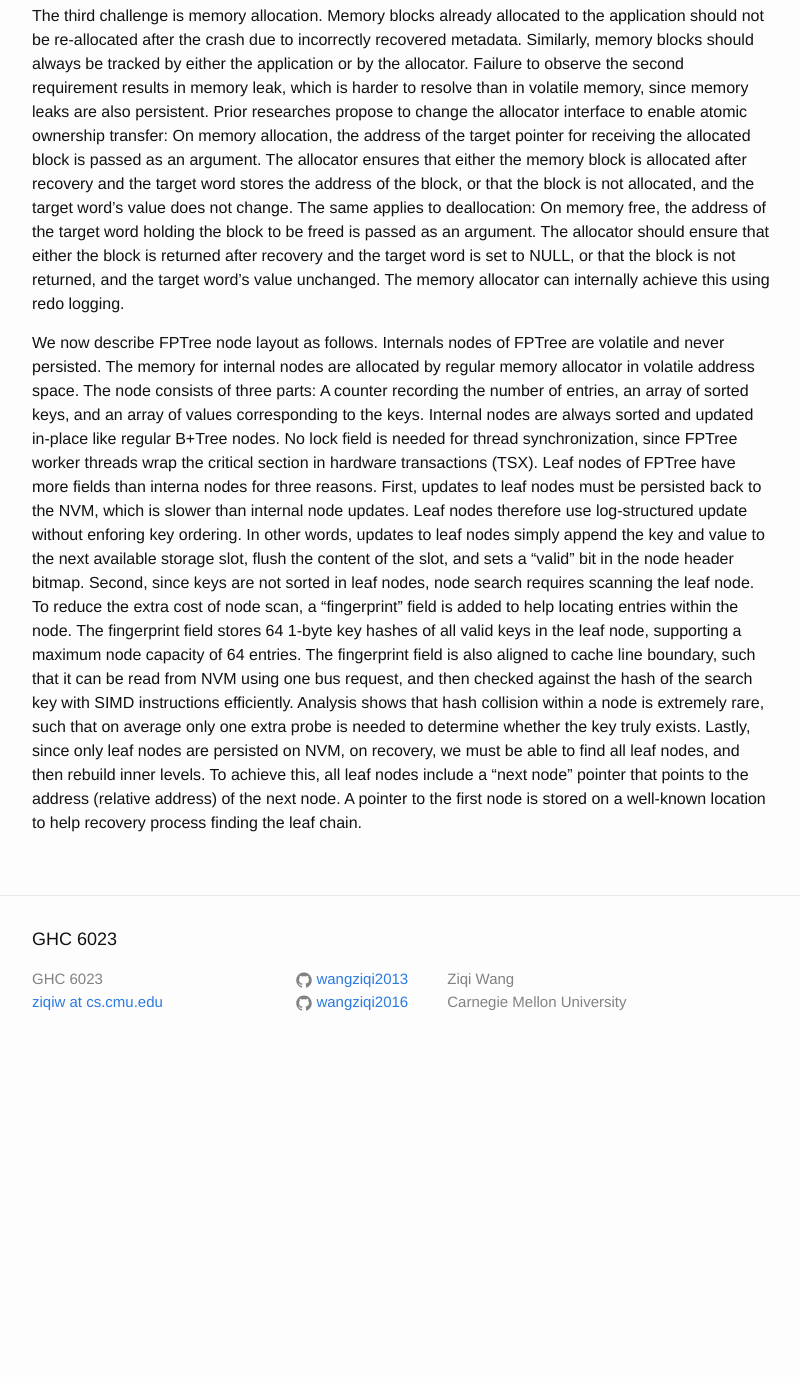
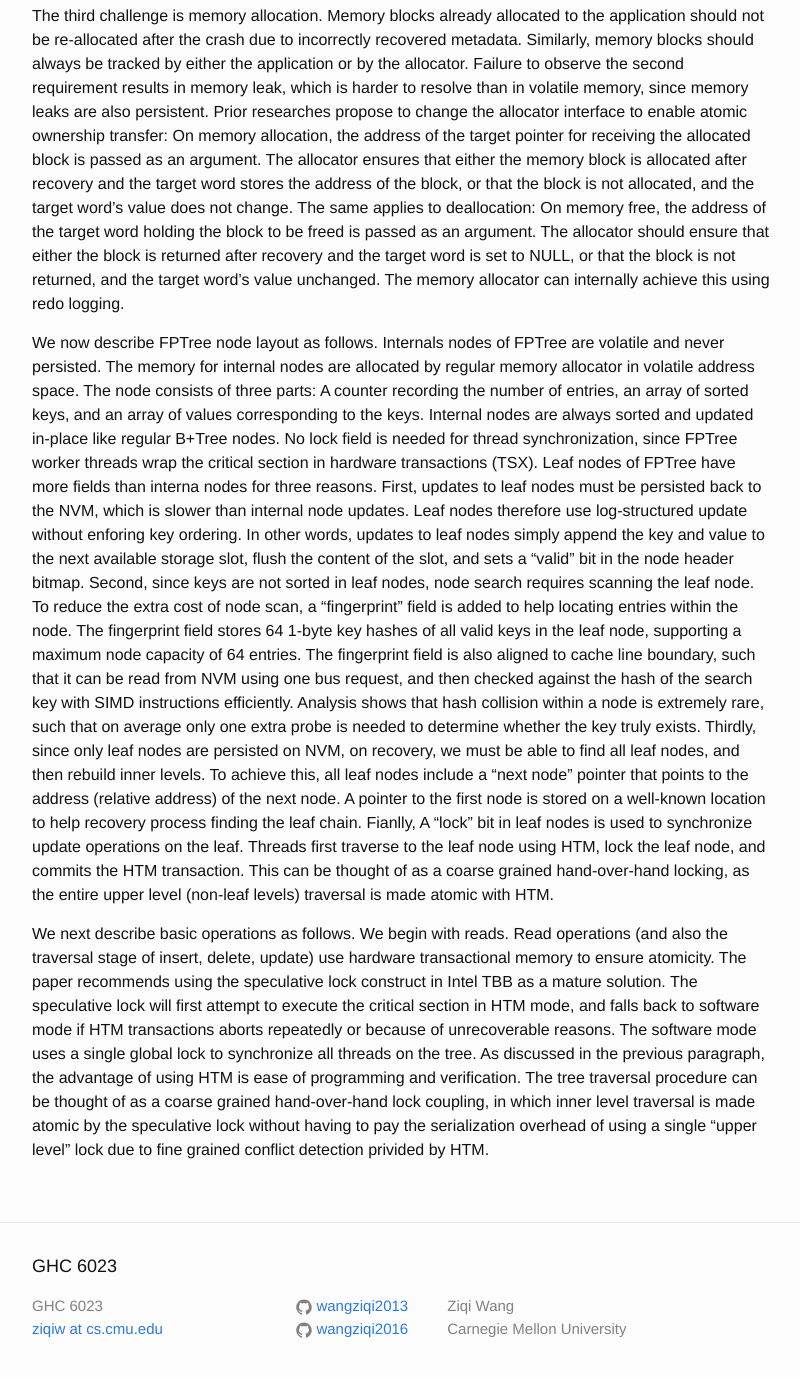
Before and after one commit to wangziqi2013/wangziqi2013.github.io, a Jekyll site: the page built from _posts/2019-11-17-fptree.markdown, in a window 1280 px wide and 1400 px high, scrolled down 1568 px. Shown: the top 1377 px of the window, without its empty margins (238-1038 px from the left). Built offline with Jekyll 4.4.1, drawn with Linux system fonts in a browser that asks for light colours; before the commit the page ends 2641 px from its top, so only the background shows below that.

Commit message:
Adding HTM

```diff
--- a/_posts/2019-11-17-fptree.markdown
+++ b/_posts/2019-11-17-fptree.markdown
@@ -77,7 +77,21 @@ field is added to help locating entries within the node. The fingerprint field s
 keys in the leaf node, supporting a maximum node capacity of 64 entries. The fingerprint field is also aligned to cache
 line boundary, such that it can be read from NVM using one bus request, and then checked against the hash of the search
 key with SIMD instructions efficiently. Analysis shows that hash collision within a node is extremely rare, such that
-on average only one extra probe is needed to determine whether the key truly exists. Lastly, since only leaf nodes
+on average only one extra probe is needed to determine whether the key truly exists. Thirdly, since only leaf nodes
 are persisted on NVM, on recovery, we must be able to find all leaf nodes, and then rebuild inner levels. To achieve
 this, all leaf nodes include a "next node" pointer that points to the address (relative address) of the next node.
 A pointer to the first node is stored on a well-known location to help recovery process finding the leaf chain.
+Fianlly, A "lock" bit in leaf nodes is used to synchronize update operations on the leaf. Threads first traverse
+to the leaf node using HTM, lock the leaf node, and commits the HTM transaction. This can be thought of as a
+coarse grained hand-over-hand locking, as the entire upper level (non-leaf levels) traversal is made atomic
+with HTM.
+
+We next describe basic operations as follows. We begin with reads. Read operations (and also the traversal stage of
+insert, delete, update) use hardware transactional memory to ensure atomicity. The paper recommends using the speculative
+lock construct in Intel TBB as a mature solution. The speculative lock will first attempt to execute the critical
+section in HTM mode, and falls back to software mode if HTM transactions aborts repeatedly or because of unrecoverable
+reasons. The software mode uses a single global lock to synchronize all threads on the tree. As discussed in the
+previous paragraph, the advantage of using HTM is ease of programming and verification. The tree traversal procedure
+can be thought of as a coarse grained hand-over-hand lock coupling, in which inner level traversal is made atomic
+by the speculative lock without having to pay the serialization overhead of using a single "upper level" lock due to
+fine grained conflict detection privided by HTM.
```
